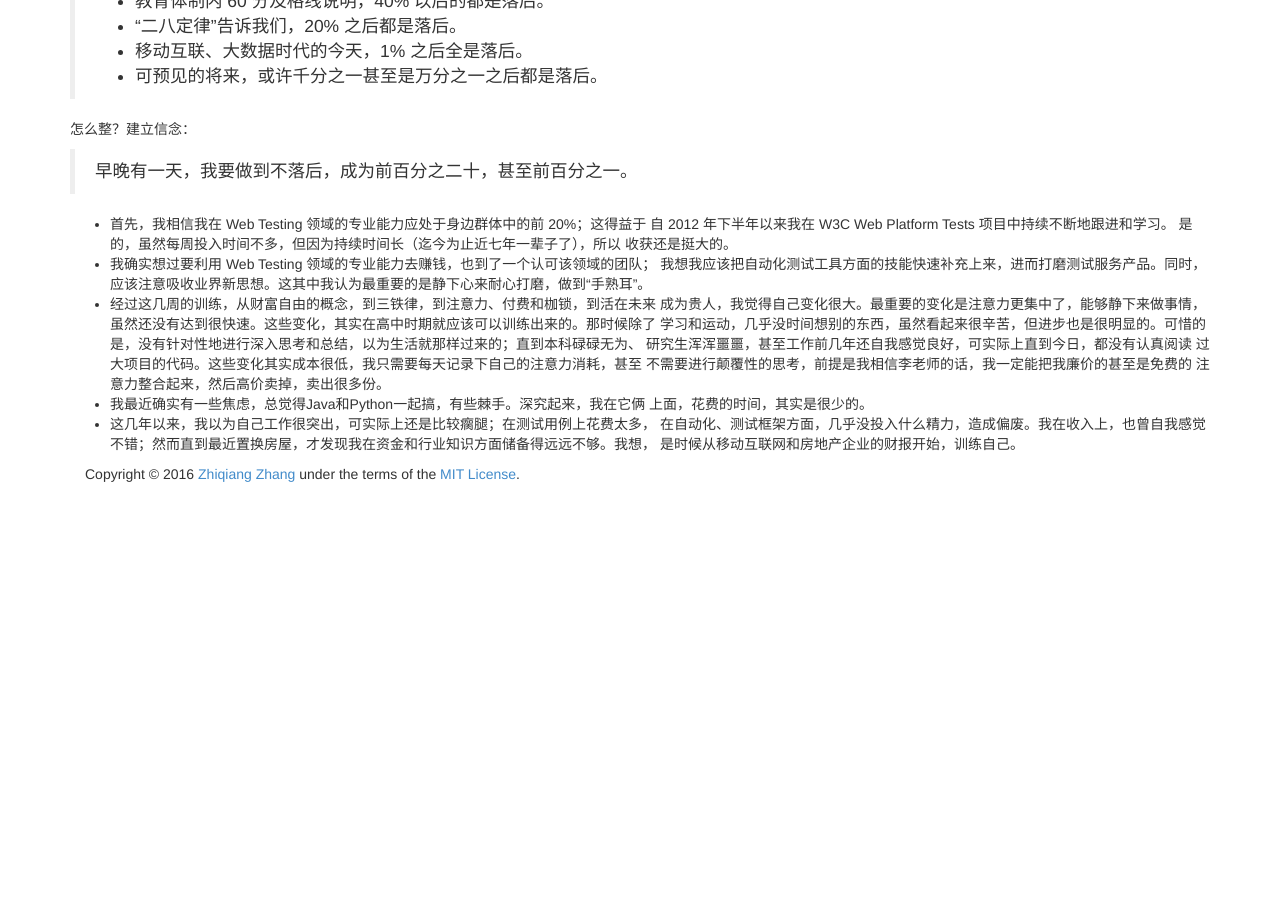
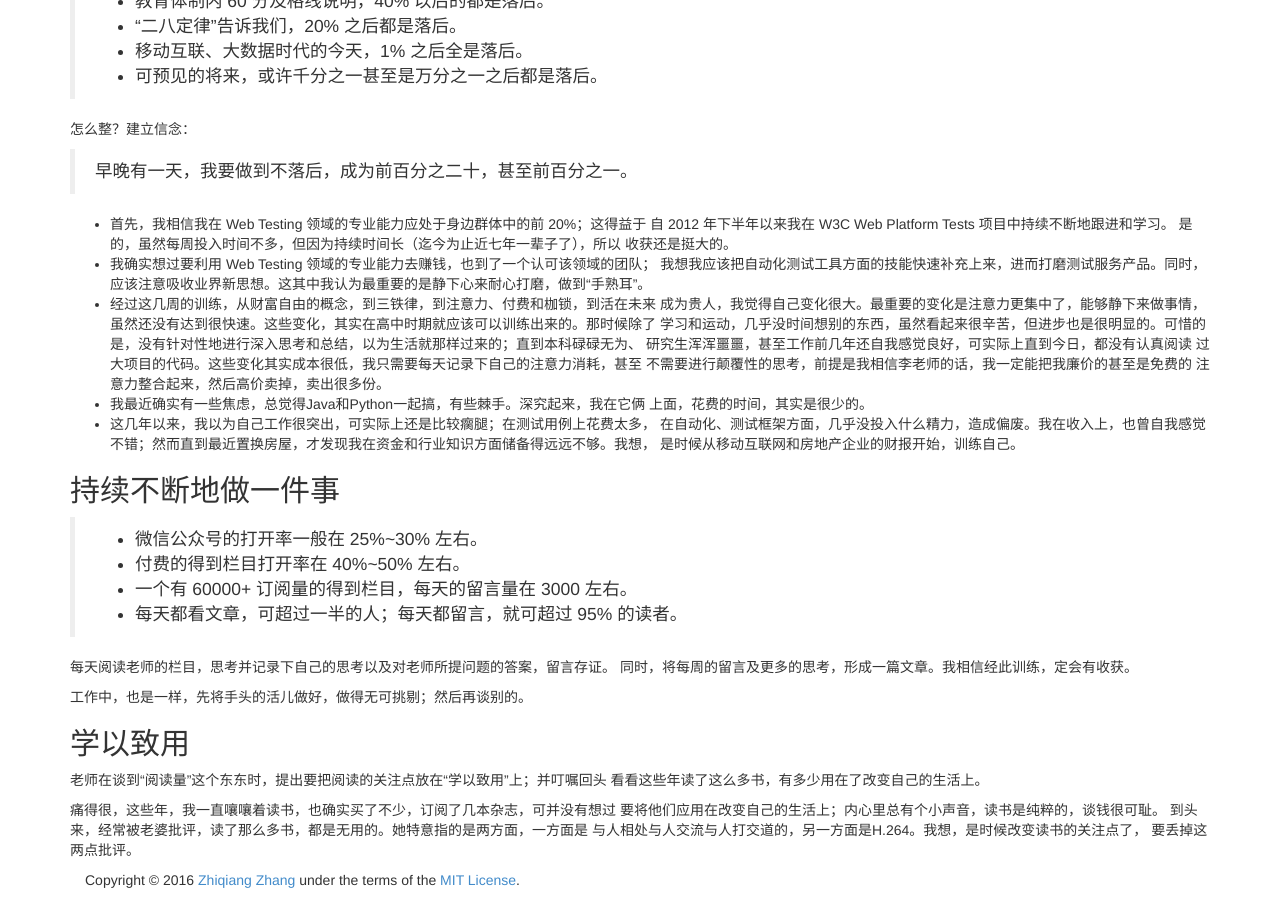
Before and after one commit to shuixin222/zqzhang.github.io, a Jekyll site: the page built from _posts/2016-09-11-falling-behind.md, in a window 1280 px wide and 900 px high, scrolled down 859 px. Built offline with Jekyll 4.4.1, drawn with Linux system fonts in a browser that asks for light colours; before the commit the page ends 1353 px from its top, so only the background shows below that.

Commit message:
Update falling behind
* Do one thing continuously
* Practice what you learnt

```diff
--- a/_posts/2016-09-11-falling-behind.md
+++ b/_posts/2016-09-11-falling-behind.md
@@ -76,3 +76,26 @@ title: 落后
   在自动化、测试框架方面，几乎没投入什么精力，造成偏废。我在收入上，也曾自我感觉
   不错；然而直到最近置换房屋，才发现我在资金和行业知识方面储备得远远不够。我想，
   是时候从移动互联网和房地产企业的财报开始，训练自己。
+
+## 持续不断地做一件事
+
+> * 微信公众号的打开率一般在 25%~30% 左右。
+> * 付费的得到栏目打开率在 40%~50% 左右。
+> * 一个有 60000+ 订阅量的得到栏目，每天的留言量在 3000 左右。
+> * 每天都看文章，可超过一半的人；每天都留言，就可超过 95% 的读者。
+
+每天阅读老师的栏目，思考并记录下自己的思考以及对老师所提问题的答案，留言存证。
+同时，将每周的留言及更多的思考，形成一篇文章。我相信经此训练，定会有收获。
+
+工作中，也是一样，先将手头的活儿做好，做得无可挑剔；然后再谈别的。
+
+## 学以致用
+
+老师在谈到“阅读量”这个东东时，提出要把阅读的关注点放在“学以致用”上；并叮嘱回头
+看看这些年读了这么多书，有多少用在了改变自己的生活上。
+
+痛得很，这些年，我一直嚷嚷着读书，也确实买了不少，订阅了几本杂志，可并没有想过
+要将他们应用在改变自己的生活上；内心里总有个小声音，读书是纯粹的，谈钱很可耻。
+到头来，经常被老婆批评，读了那么多书，都是无用的。她特意指的是两方面，一方面是
+与人相处与人交流与人打交道的，另一方面是H.264。我想，是时候改变读书的关注点了，
+要丢掉这两点批评。
```
